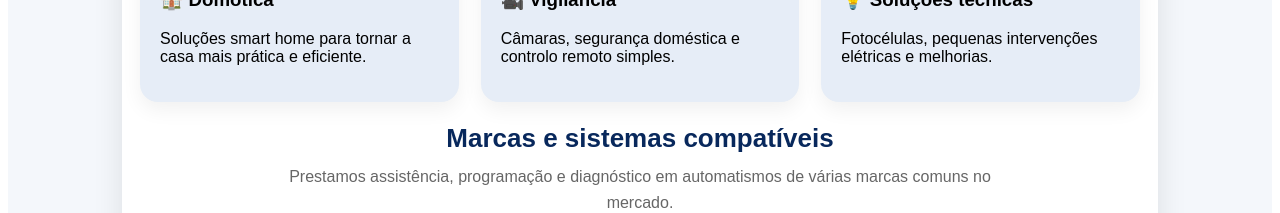
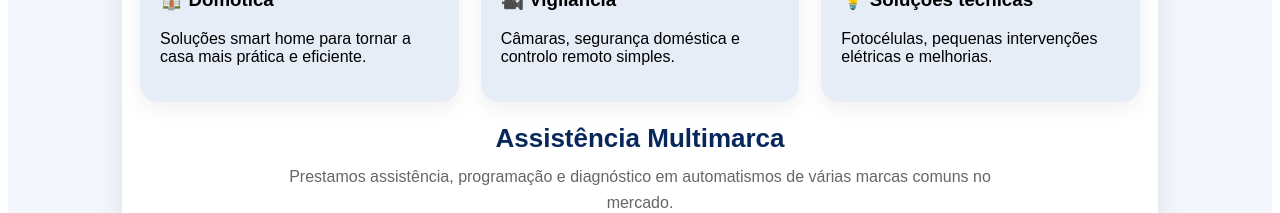
Before and after one commit to andrecorreiaauto-bit/teccasa-site, a Next.js app: page / in a window 1280 px wide. Shown: the part 1300-1513 px from the top of the page. Built offline with nearby package versions, Linux system fonts and the light colour scheme.

Commit message:
Update index.js

```diff
--- a/pages/index.js
+++ b/pages/index.js
@@ -360,7 +360,7 @@ export default function Home() {
                                                                       textAlign:"center",
                                                                       marginBottom:"10px"
                                                                       }}>
-                                                                      Marcas e sistemas compatíveis
+                                                                      Assistência Multimarca
                                                                       </h2>
 
                                                                       <p style={{
```
